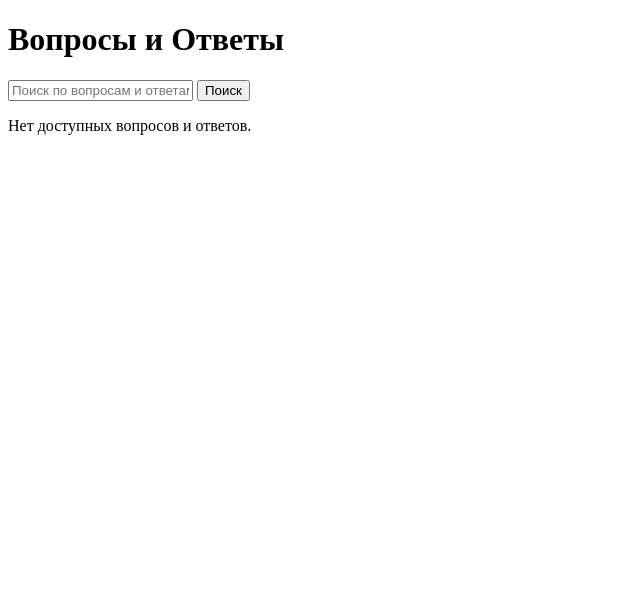
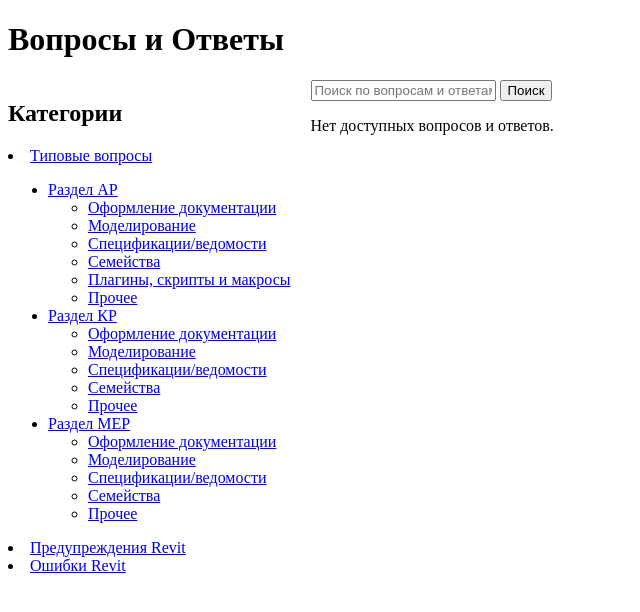
Before and after one commit to Vabl2112/VKR_web, a Django app: page / in a window 1280 px wide. Shown: the top 612 px of the page, without its empty margins (0-640 px from the left). Run offline with Django 5.2, Linux system fonts and the light colour scheme; data that the repository does not hold is empty.

Commit message:
Буба

```diff
--- a/app/web/templates/web/index.html
+++ b/app/web/templates/web/index.html
@@ -8,6 +8,51 @@
 <body>
     <h1>Вопросы и Ответы</h1>
 
+    <div style="display: flex;">
+        <aside>
+            <h2>Категории</h2>
+                <li>
+                    <a href="?category=type:typical-questions&search={{ search_query }}">Типовые вопросы</a>
+                    <ul>
+                        <li>
+                            <a href="?category=type:typical-questions/category:ar&search={{ search_query }}">Раздел АР</a>
+                            <ul>
+                                <li><a href="?category=type:typical-questions/category:ar/subcategory:doc&search={{ search_query }}">Оформление документации</a></li>
+                                <li><a href="?category=type:typical-questions/category:ar/subcategory:mod&search={{ search_query }}">Моделирование</a></li>
+                                <li><a href="?category=type:typical-questions/category:ar/subcategory:sv&search={{ search_query }}">Спецификации/ведомости</a></li>
+                                <li><a href="?category=type:typical-questions/category:ar/subcategory:fam&search={{ search_query }}">Семейства</a></li>
+                                <li><a href="?category=type:typical-questions/category:ar/subcategory:psm&search={{ search_query }}">Плагины, скрипты и макросы</a></li>
+                                <li><a href="?category=type:typical-questions/category:ar/subcategory:orher&search={{ search_query }}">Прочее</a></li>
+                            </ul>
+                        </li>
+                        <li>
+                            <a href="?category=type:typical-questions/category:kr&search={{ search_query }}">Раздел КР</a>
+                            <ul>
+                                <li><a href="?category=type:typical-questions/category:kr/subcategory:doc&search={{ search_query }}">Оформление документации</a></li>
+                                <li><a href="?category=type:typical-questions/category:kr/subcategory:mod&search={{ search_query }}">Моделирование</a></li>
+                                <li><a href="?category=type:typical-questions/category:kr/subcategory:sv&search={{ search_query }}">Спецификации/ведомости</a></li>
+                                <li><a href="?category=type:typical-questions/category:kr/subcategory:fam&search={{ search_query }}">Семейства</a></li>
+                                <li><a href="?category=type:typical-questions/category:kr/subcategory:orher&search={{ search_query }}">Прочее</a></li>
+                            </ul>
+                        </li>
+                        <li>
+                            <a href="?category=type:typical-questions/category:mer&search={{ search_query }}">Раздел MEP</a>
+                            <ul>
+                                <li><a href="?category=type:typical-questions/category:mer/subcategory:doc&search={{ search_query }}">Оформление документации</a></li>
+                                <li><a href="?category=type:typical-questions/category:mer/subcategory:mod&search={{ search_query }}">Моделирование</a></li>
+                                <li><a href="?category=type:typical-questions/category:mer/subcategory:sv&search={{ search_query }}">Спецификации/ведомости</a></li>
+                                <li><a href="?category=type:typical-questions/category:mer/subcategory:fam&search={{ search_query }}">Семейства</a></li>
+                                <li><a href="?category=type:typical-questions/category:mer/subcategory:orher&search={{ search_query }}">Прочее</a></li>
+                            </ul>
+                        </li>
+                    </ul>
+                </li>
+                <li><a href="?category=type:warning-revit&search={{ search_query }}">Предупреждения Revit</a></li>
+                <li><a href="?category=type:errors-revit&search={{ search_query }}">Ошибки Revit</a></li>
+            </ul>
+        </aside>
+
+        <main style="margin-left: 20px;">
             <form method="GET" action="">
                 <input type="text" name="search" value="{{ search_query }}" placeholder="Поиск по вопросам и ответам">
                 <button type="submit">Поиск</button>
@@ -28,8 +73,10 @@
 
             <div>
                 {% if find_faq.has_next %}
-        <a href="?page={{ find_faq.next_page_number }}&search={{ search_query }}">Далее</a>
+                <a href="?page={{ find_faq.next_page_number }}&search={{ search_query }}&category={{ selected_category }}">Далее</a>
                 {% endif %}
+            </div>
+        </main>
     </div>
 </body>
 </html>
--- a/app/web/views.py
+++ b/app/web/views.py
@@ -2,32 +2,40 @@ import requests
 from django.shortcuts import render
 from django.core.paginator import Paginator
 
+def index(request):
+    find_faq = []
+    search_query = request.GET.get('search', '')  # Получаем поисковый запрос
+    selected_category = request.GET.get('category', '')  # Получаем выбранную категорию
+    base_url = 'http://127.0.0.1:8228/api/'
 
-def index(request):
-    find_faq = None
-    search_query = request.GET.get('search', '')  # Получаем поисковый запрос
+    if selected_category:
+        api_url = f'{base_url}{selected_category}/'
+    else:
+        api_url = base_url
+
+    print("Запрос к API:", api_url)
 
     try:
-        find_faq = requests.get('http://127.0.0.1:8228/api/').json()
+        response = requests.get(api_url)
+        response.raise_for_status()  # Поднимаем исключение для статусов 4xx/5xx
+        find_faq = response.json()
 
-        # Фильтруем FAQ по поисковому запросу
         if search_query:
             find_faq = [faq for faq in find_faq if
-                        search_query.lower() in faq['question'].lower() or search_query.lower() in faq[
-                            'answer'].lower()]
+                        search_query.lower() in faq['question'].lower() or search_query.lower() in faq['answer'].lower()]
 
-        # Пагинация
-        page_number = request.GET.get('page', 1)  # Номер страницы из GET-параметра
-        paginator = Paginator(find_faq, 20)  # Создаем объект Paginator с лимитом 20
-        current_page = paginator.get_page(page_number)  # Получаем текущую страницу
+        page_number = request.GET.get('page', 1)
+        paginator = Paginator(find_faq, 20)
+        current_page = paginator.get_page(page_number)
 
     except requests.exceptions.RequestException as e:
         print("Ошибка при запросе к API:", e)
 
     context = {
         'find_faq': current_page,
-        'search_query': search_query,  # Передаем поисковый запрос
-        'paginator': paginator,  # Передаем объект Paginator
+        'search_query': search_query,
+        'selected_category': selected_category,
+        'paginator': paginator,
     }
 
     return render(request, 'web/index.html', context)
```
Lines whose indentation alone changed are shown as unchanged.
